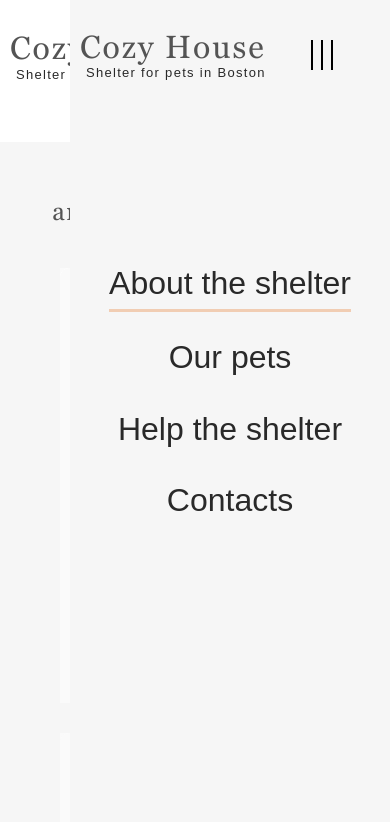
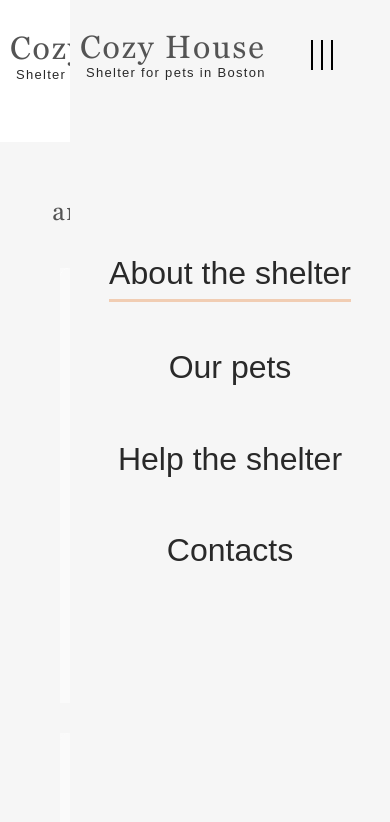
Before and after one commit to Anastasiya-Zhoroven/shelter, a plain HTML site: page Shelter/pages/pets/index.html in a window 390 px wide. Both pictures are taken after a click on the element 325 px from the left and 56 px from the top of the page. Shown: the top 822 px of the page. Drawn offline with Linux system fonts and the light colour scheme; a web font is replaced by a local one.

```diff
--- a/Shelter/pages/main/style.css
+++ b/Shelter/pages/main/style.css
@@ -85,10 +85,10 @@
         list-style: none;
         text-align: center;
         padding: 0 39px;
-    }
-
-    .nav-item-mobile-menu {
-        margin: 20px 0;
+        display: flex;
+        flex-direction: column;
+        gap: 40px;
+        margin: 0;
     }
 
     .nav-link-mobile-menu {
@@ -701,9 +701,9 @@
             align-items: center;
             padding: 30px 64px 0;
             flex-wrap: wrap;
-            justify-content: center;
             column-gap: 60px;
             row-gap: 65px;
+            justify-content: flex-start;
         }
 
         .footer-contacts-and-locations {
@@ -714,6 +714,10 @@
         .footer-locations {
              margin-top: 0;
     }
+
+        .footer-puppy-img {
+            margin: 0 auto;
+        }
 
     }
 
@@ -806,6 +810,7 @@
             max-width: 250px;
             text-align: center;
             font-size: 25px;
+            height: 64px;
         }
 
         .shelter-desc-text {
--- a/Shelter/pages/pets/style.css
+++ b/Shelter/pages/pets/style.css
@@ -76,7 +76,7 @@
     .mobile-menu-header {
         display: flex;
         justify-content: space-between;
-        padding: 30px 53px 158px 10px;
+        padding: 30px 53px 168px 10px;
         align-items: center;
     }
 
@@ -84,10 +84,10 @@
         list-style: none;
         text-align: center;
         padding: 0 39px;
-    }
-
-    .nav-item-mobile-menu {
-        margin: 20px 0;
+        display: flex;
+        flex-direction: column;
+        gap: 40px;
+        margin: 0;
     }
 
     .nav-link-mobile-menu {
@@ -411,9 +411,10 @@
             align-items: center;
             padding: 30px 64px 0;
             flex-wrap: wrap;
-            justify-content: center;
             column-gap: 60px;
             row-gap: 65px;
+            justify-content: flex-start;
+
         }
 
         .footer-contacts-and-locations {
@@ -424,6 +425,10 @@
         .footer-locations {
         margin-top: 0;
         }
+
+        .footer-puppy-img {
+            margin: 0 auto;
+          }
     }
 
     @media only screen and (max-width: 767px) {
```
